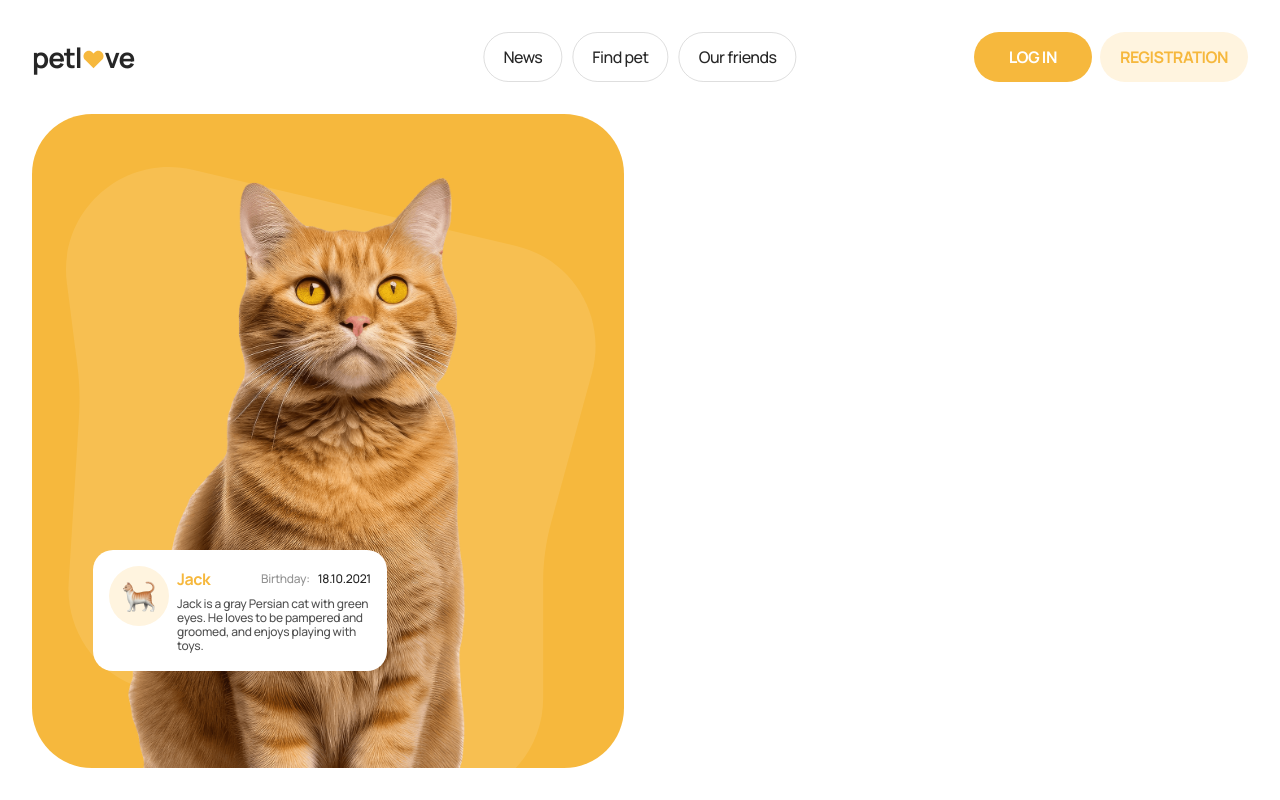
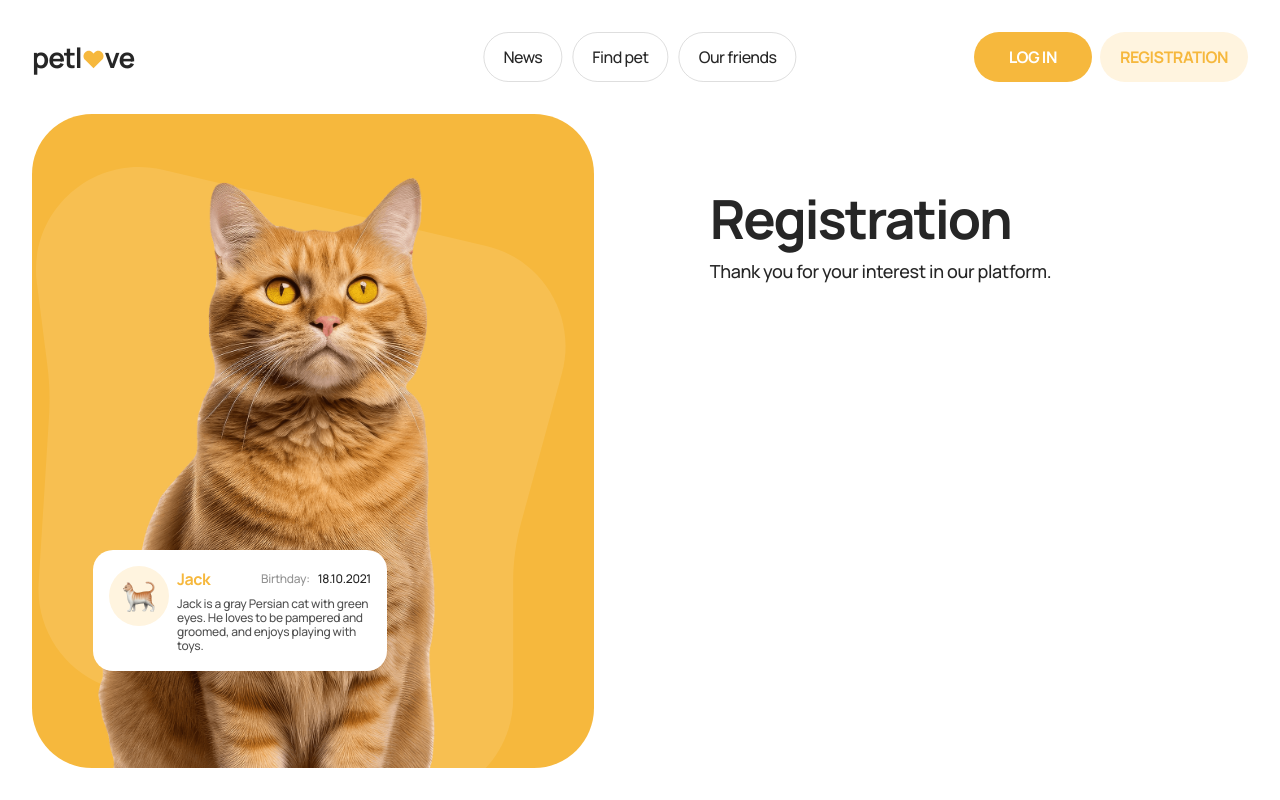
Before and after one commit to Mykhailenko-Oleksandr/pet-love, a Next.js app: page /register in a window 1280 px wide. Built offline with nearby package versions, Linux system fonts and the light colour scheme.

Commit message:
add Title component

```diff
--- a/app/register/Register.module.css
+++ b/app/register/Register.module.css
@@ -0,0 +1,31 @@
+.registerContainer {
+  display: flex;
+  flex-direction: column;
+  gap: 10px;
+}
+
+.formBox {
+  padding: 27px 20px;
+  width: 100%;
+}
+
+@media only screen and (min-width: 768px) {
+  .registerContainer {
+    gap: 16px;
+  }
+
+  .formBox {
+    padding: 30px 140px;
+  }
+}
+
+@media only screen and (min-width: 1280px) {
+  .registerContainer {
+    flex-direction: row;
+    gap: 32px;
+  }
+
+  .formBox {
+    padding: 77px 84px;
+  }
+}
--- a/app/register/page.tsx
+++ b/app/register/page.tsx
@@ -1,11 +1,19 @@
+import Title from "@/components/Title/Title";
 import css from "./Register.module.css";
 import PetBlock from "@/components/PetBlock/PetBlock";
+import clsx from "clsx";
 
 export default function Register() {
   return (
     <section className={css.section}>
-      <div className="container">
+      <div className={clsx("container", css.registerContainer)}>
         <PetBlock page="register" />
+        <div className={css.formBox}>
+          <Title
+            title="Registration"
+            description="Thank you for your interest in our platform."
+          />
+        </div>
       </div>
     </section>
   );
--- /dev/null
+++ b/components/Title/Title.module.css
@@ -0,0 +1,26 @@
+.title {
+  font-weight: 700;
+  font-size: 28px;
+  line-height: 100%;
+  letter-spacing: -0.04em;
+
+  margin-bottom: 12px;
+}
+
+.description {
+  font-size: 14px;
+  line-height: 129%;
+  letter-spacing: -0.02em;
+}
+
+@media only screen and (min-width: 768px) {
+  .title {
+    font-size: 54px;
+    margin-bottom: 16px;
+  }
+
+  .description {
+    font-size: 18px;
+    line-height: 122%;
+  }
+}
--- /dev/null
+++ b/components/Title/Title.tsx
@@ -0,0 +1,15 @@
+import css from "./Title.module.css";
+
+interface TitleProps {
+  title: string;
+  description: string;
+}
+
+export default function Title({ title, description }: TitleProps) {
+  return (
+    <>
+      <h2 className={css.title}>{title}</h2>
+      <p className={css.description}>{description}</p>
+    </>
+  );
+}
```
